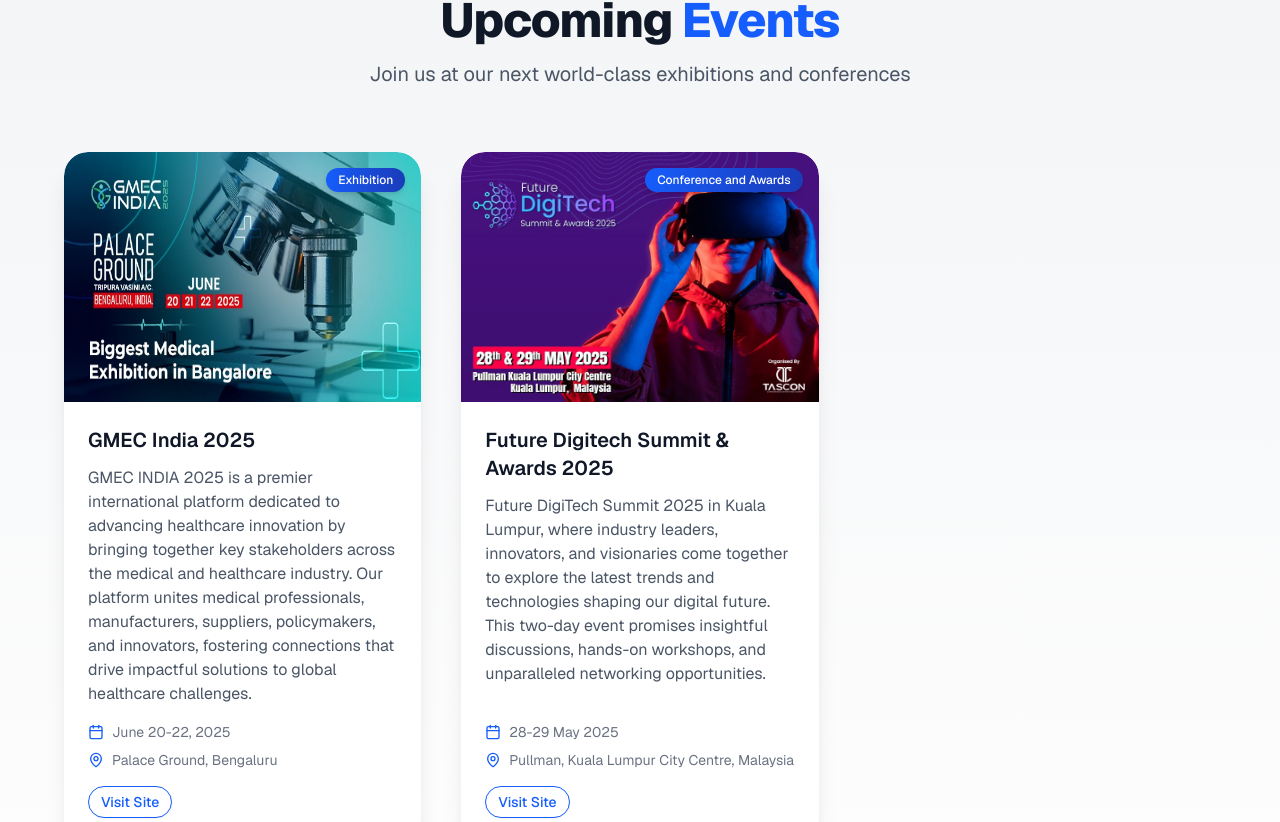
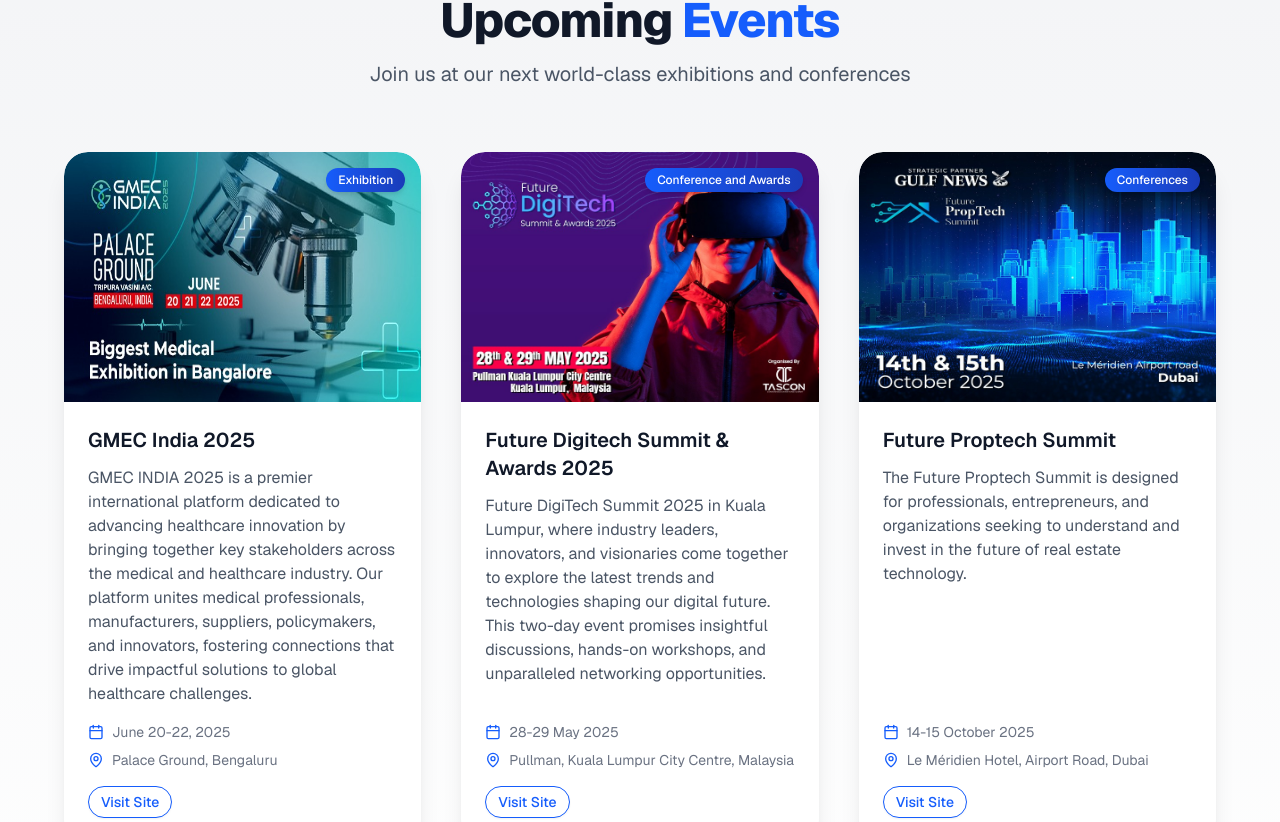
Before and after one commit to maxpo-dev/maxpo, a Next.js app: page / in a window 1280 px wide. Shown: the part 1287-2109 px from the top of the page. Built offline with nearby package versions, Linux system fonts and the light colour scheme.

Commit message:
events added

```diff
--- a/app/page.tsx
+++ b/app/page.tsx
@@ -45,6 +45,17 @@
       description: "Future DigiTech Summit 2025 in Kuala Lumpur, where industry leaders, innovators, and visionaries come together to explore the latest trends and technologies shaping our digital future. This two-day event promises insightful discussions, hands-on workshops, and unparalleled networking opportunities.",
       category: "Conference and Awards",
       website:"https://www.futureproptechsummit.com/",
+    },
+        {
+      id: 4,
+      title: "Future Proptech Summit",
+      date: "14-15 October 2025",
+      location: "Le Méridien Hotel, Airport Road, Dubai",
+      description:
+        "The Future Proptech Summit is designed for professionals, entrepreneurs, and organizations seeking to understand and invest in the future of real estate technology. ",
+      category: "Conferences",
+      image: "/images/events/WhatsApp Image 2025-03-21 at 6.14.29 PM.jpeg",
+      website: "https://www.futureproptechsummit.com/",
     },
   ]
 
```
